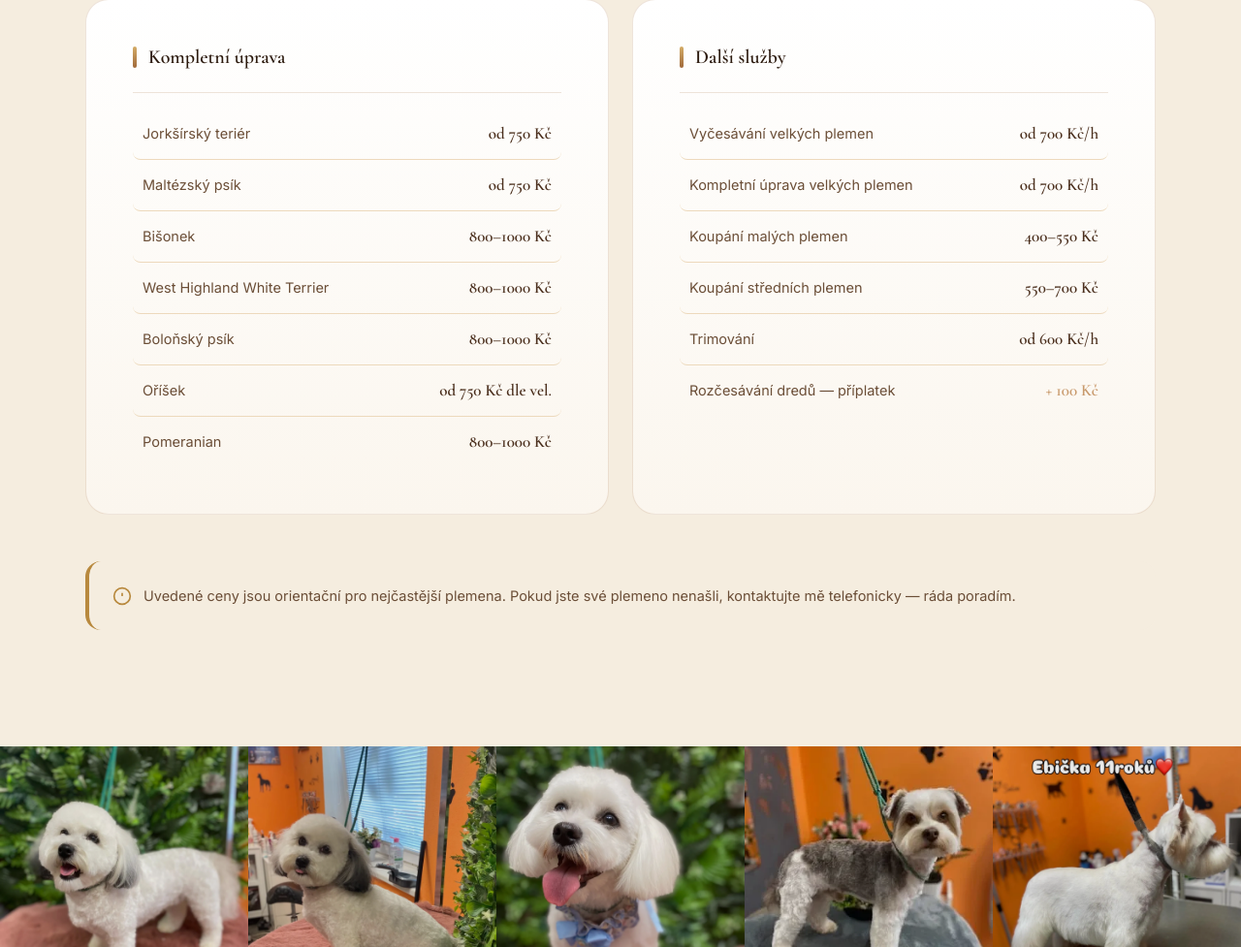
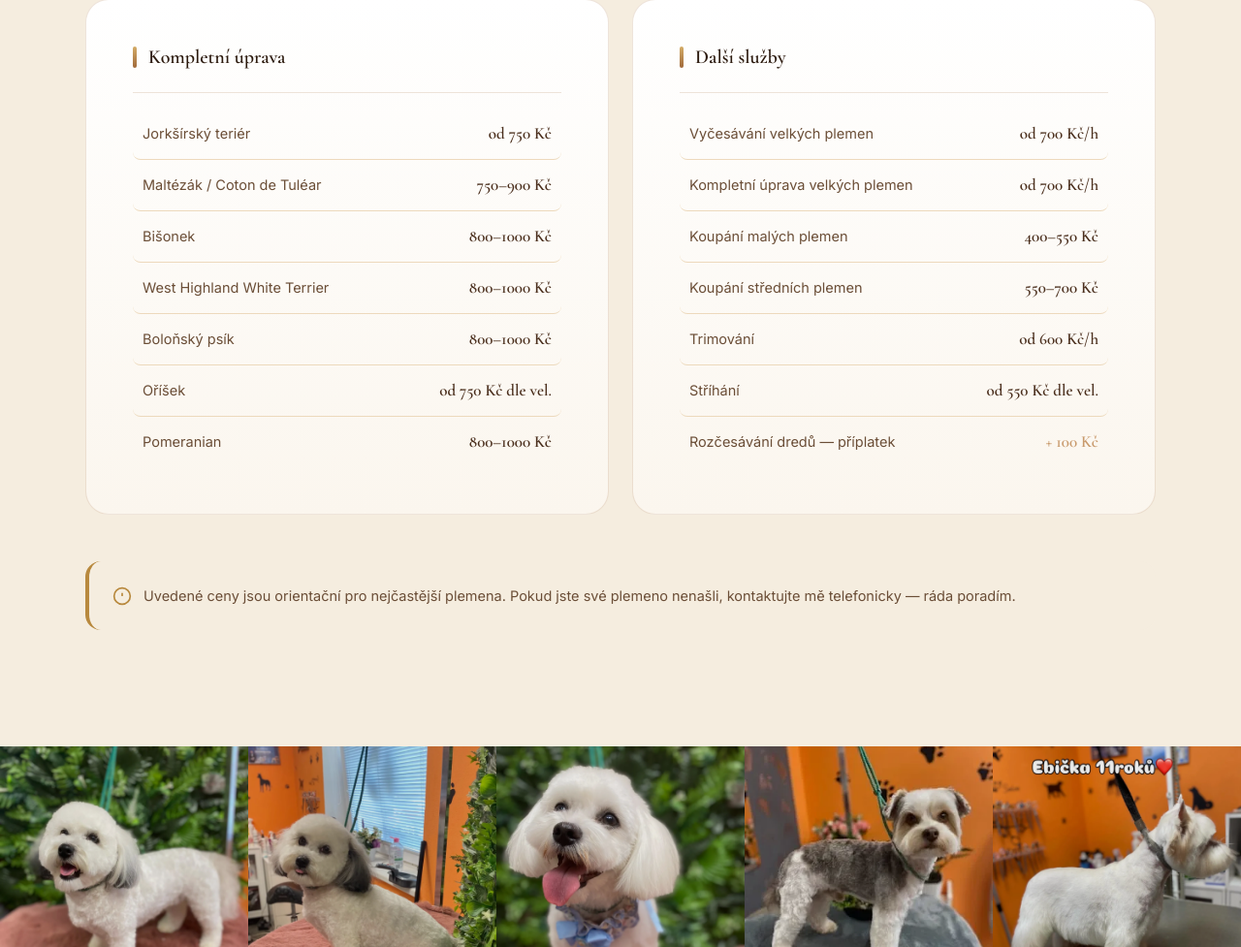
Before and after one commit to mateshavlik/salonlena, a plain HTML site: page index.html in a window 1280 px wide. Shown: the part 4743-5720 px from the top of the page at 97% size. Drawn offline with nearby package versions, Linux system fonts and the light colour scheme.

Commit message:
uprava ceniku

```diff
--- a/index.html
+++ b/index.html
@@ -385,7 +385,7 @@
             <h3 class="pricing-col__title">Kompletní úprava</h3>
             <ul class="price-list">
               <li class="price-item"><span class="price-item__name">Jorkšírský teriér</span><span class="price-item__price">od 750 Kč</span></li>
-              <li class="price-item"><span class="price-item__name">Maltézský psík</span><span class="price-item__price">od 750 Kč</span></li>
+              <li class="price-item"><span class="price-item__name">Maltézák / Coton de Tuléar</span><span class="price-item__price">750–900 Kč</span></li>
               <li class="price-item"><span class="price-item__name">Bišonek</span><span class="price-item__price">800–1000 Kč</span></li>
               <li class="price-item"><span class="price-item__name">West Highland White Terrier</span><span class="price-item__price">800–1000 Kč</span></li>
               <li class="price-item"><span class="price-item__name">Boloňský psík</span><span class="price-item__price">800–1000 Kč</span></li>
@@ -401,6 +401,7 @@
               <li class="price-item"><span class="price-item__name">Koupání malých plemen</span><span class="price-item__price">400–550 Kč</span></li>
               <li class="price-item"><span class="price-item__name">Koupání středních plemen</span><span class="price-item__price">550–700 Kč</span></li>
               <li class="price-item"><span class="price-item__name">Trimování</span><span class="price-item__price">od 600 Kč/h</span></li>
+              <li class="price-item"><span class="price-item__name">Stříhání</span><span class="price-item__price">od 550 Kč dle vel.</span></li>
               <li class="price-item price-item--note"><span class="price-item__name">Rozčesávání dredů — příplatek</span><span class="price-item__price">+ 100 Kč</span></li>
             </ul>
           </div>
```
